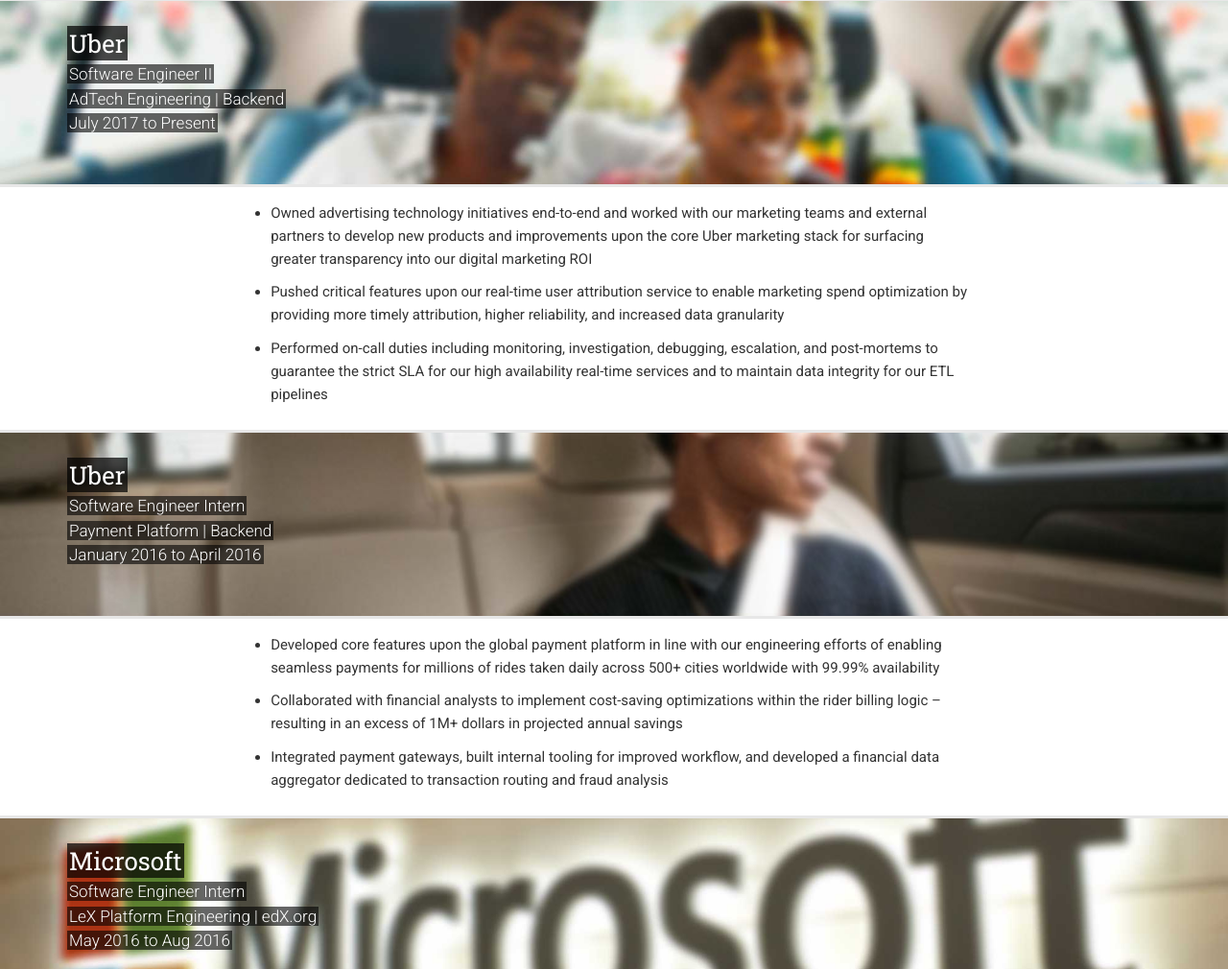
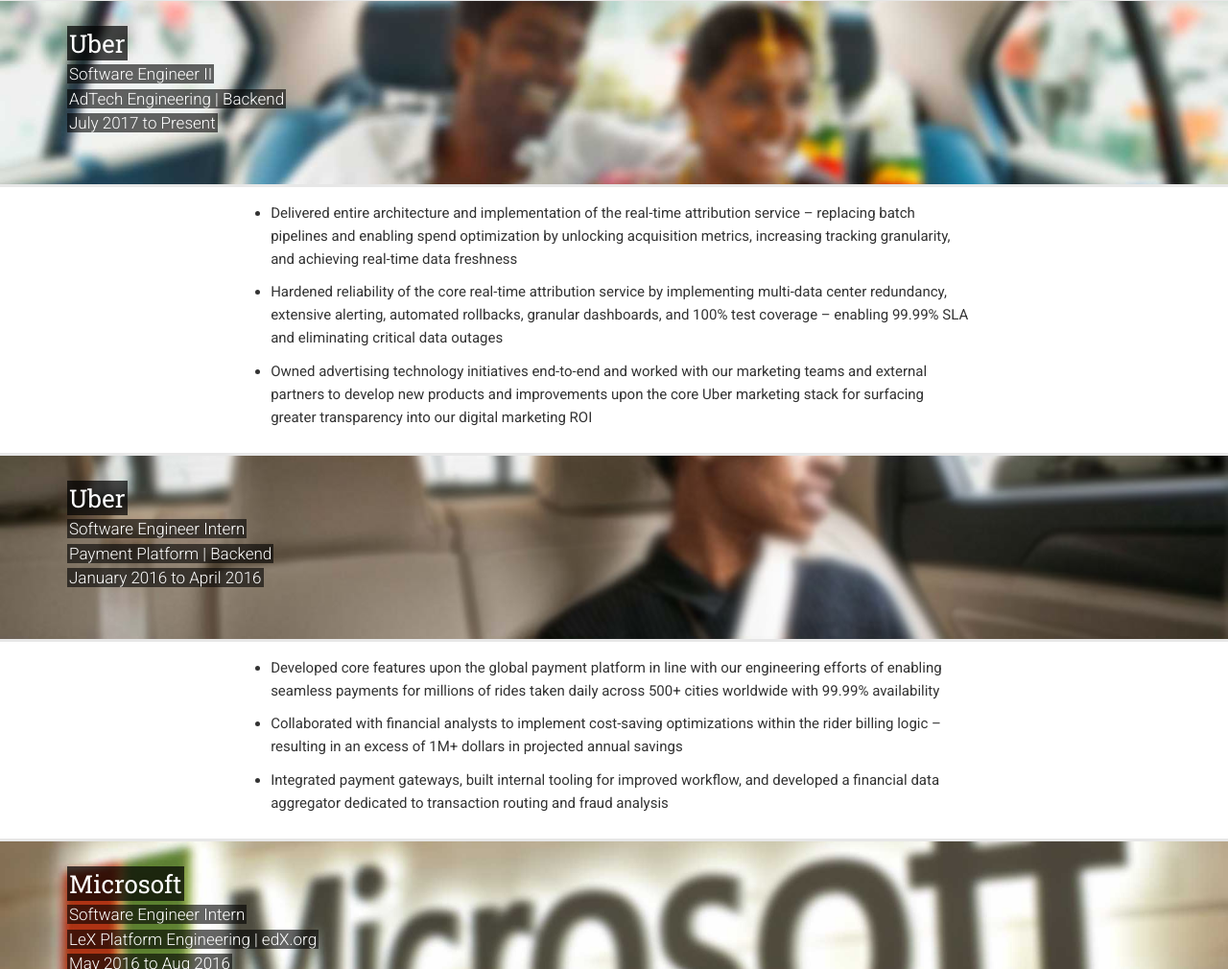
Before and after one commit to stephenhu3/stephenhu3.github.io, a plain HTML site: page index.html in a window 1280 px wide. Shown: the part 849-1859 px from the top of the page at 96% size. Drawn offline with nearby package versions, Linux system fonts and the light colour scheme.

Commit message:
Update experience blurb

```diff
--- a/index.html
+++ b/index.html
@@ -129,9 +129,9 @@
         <!-- Body content -->
         <div class="hero-unit">
             <ul class="bullets">
+                <li>Delivered entire architecture and implementation of the real-time attribution service – replacing batch pipelines and enabling spend optimization by unlocking acquisition metrics, increasing tracking granularity, and achieving real-time data freshness</li>
+                <li>Hardened reliability of the core real-time attribution service by implementing multi-data center redundancy, extensive alerting, automated rollbacks, granular dashboards, and 100% test coverage – enabling 99.99% SLA and eliminating critical data outages</li>
                 <li>Owned advertising technology initiatives end-to-end and worked with our marketing teams and external partners to develop new products and improvements upon the core Uber marketing stack for surfacing greater transparency into our digital marketing ROI</li>
-                <li>Pushed critical features upon our real-time user attribution service to enable marketing spend optimization by providing more timely attribution, higher reliability, and increased data granularity</li>
-                <li>Performed on-call duties including monitoring, investigation, debugging, escalation, and post-mortems to guarantee the strict SLA for our high availability real-time services and to maintain data integrity for our ETL pipelines</li>
             </ul>
         </div>
     </div>
```
